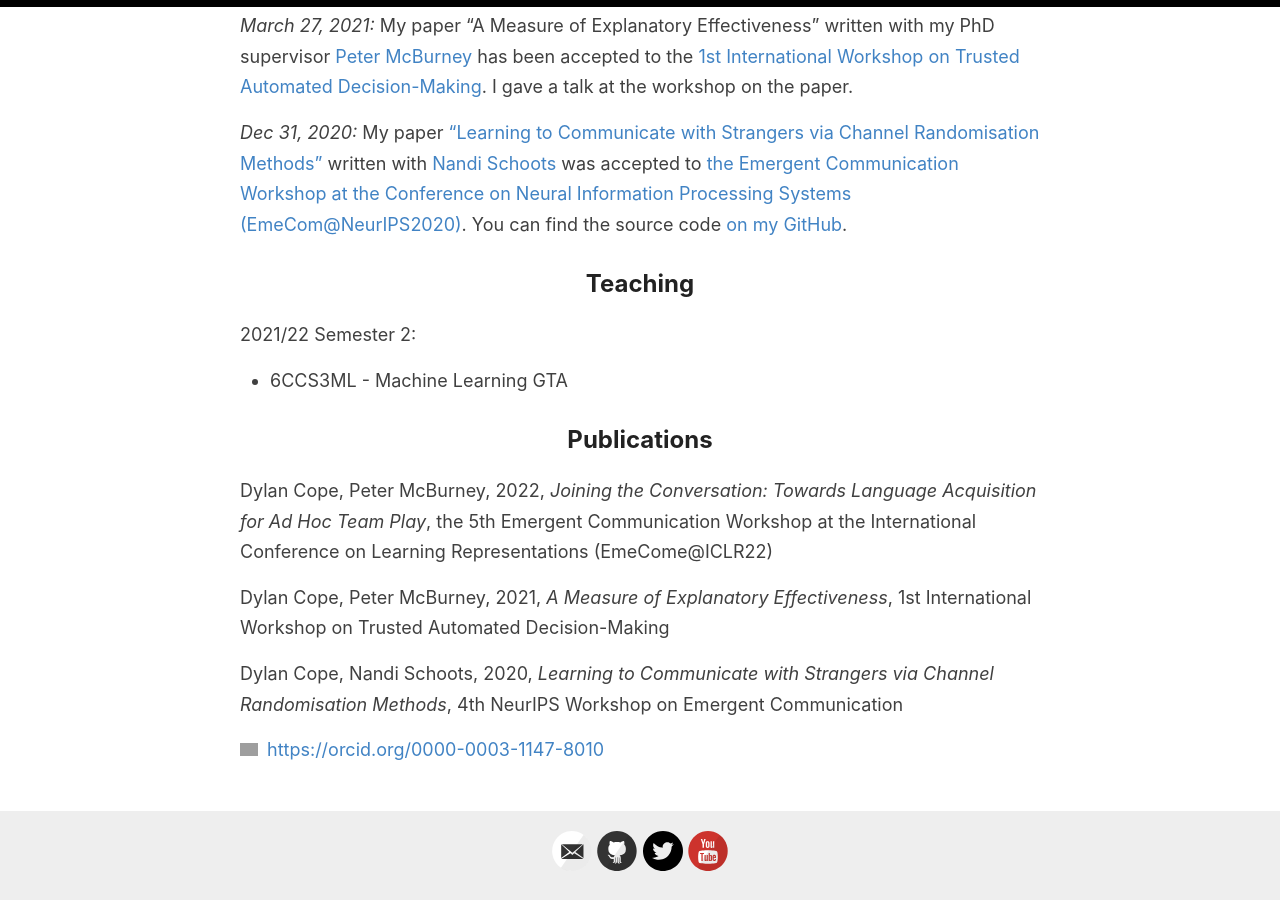
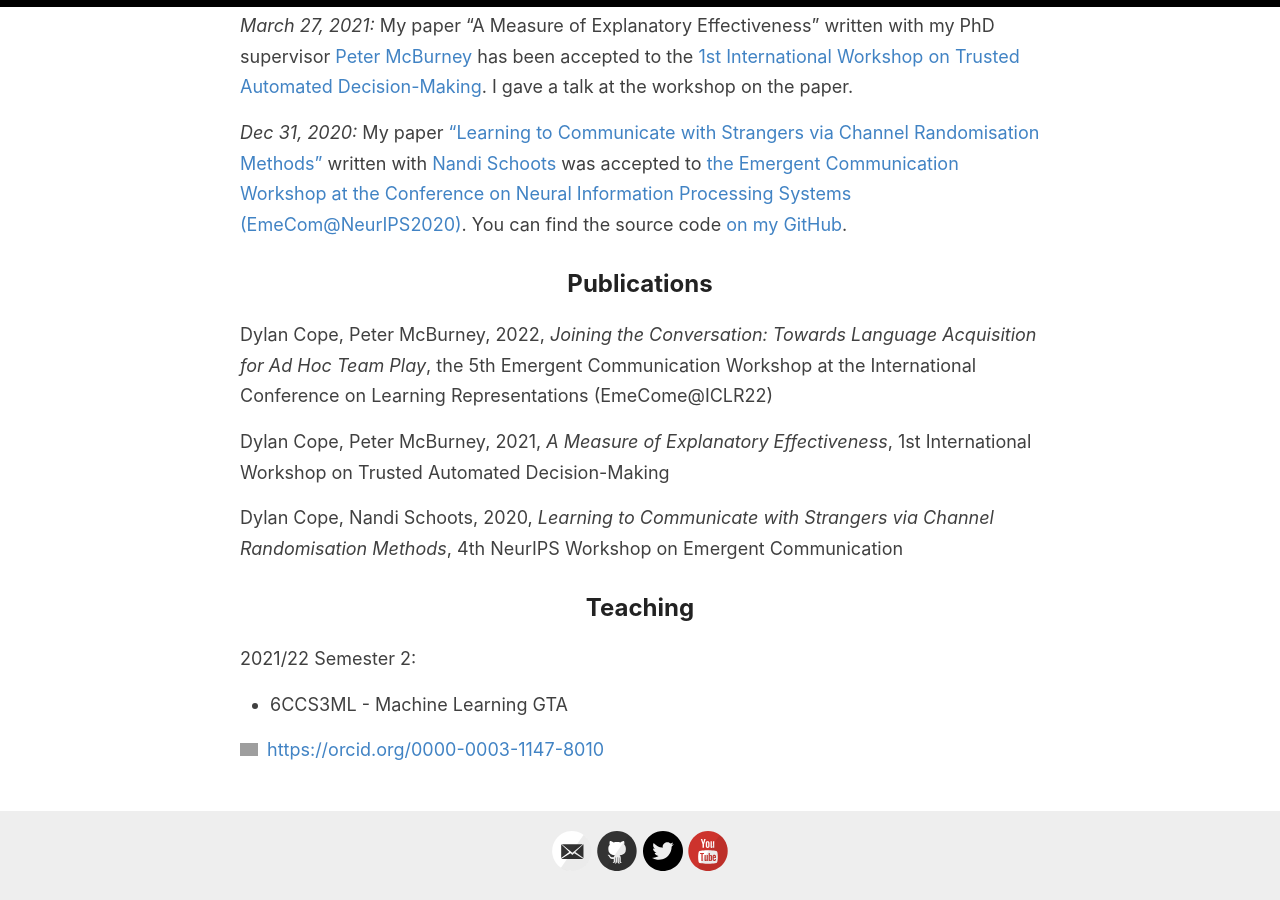
Before and after one commit to DylanCope/dylancope.github.io, a Jekyll site: the page built from index.md, in a window 1280 px wide and 900 px high, scrolled down 1446 px. Built offline with Jekyll 4.4.1, drawn with Linux system fonts in a browser that asks for light colours; part of the change alters nothing that is shown; grey boxes are pictures that could not be loaded.

```diff
--- a/index.md
+++ b/index.md
@@ -23,12 +23,6 @@ _March 27, 2021:_ My paper "A Measure of Explanatory Effectiveness" written with
 
 _Dec 31, 2020:_ My paper ["Learning to Communicate with Strangers via Channel Randomisation Methods"](https://drive.google.com/file/d/1FaBSE8jcuf6hGIbbp34Dxu7jPjh0iJl0/view?usp=sharing) written with [Nandi Schoots](https://safeandtrustedai.org/person/nandi-schoots/) was accepted to [the Emergent Communication Workshop at the Conference on Neural Information Processing Systems (EmeCom@NeurIPS2020)](https://sites.google.com/view/emecom2020/home). You can find the source code [on my GitHub](https://github.com/DylanCope/zero-shot-comm).
 
-## Teaching
-
-2021/22 Semester 2:
-
-* 6CCS3ML - Machine Learning GTA
-
 ## Publications
 
 Dylan Cope, Peter McBurney, 2022, _Joining the Conversation: Towards Language Acquisition for Ad Hoc Team Play_, the 5th Emergent Communication Workshop at the International Conference on Learning Representations (EmeCome@ICLR22)
@@ -37,5 +31,11 @@ Dylan Cope, Peter McBurney, 2021, _A Measure of Explanatory Effectiveness_, 1st
 
 Dylan Cope, Nandi Schoots, 2020, _Learning to Communicate with Strangers via Channel Randomisation Methods_, 4th NeurIPS Workshop on Emergent Communication
 
+## Teaching
+
+2021/22 Semester 2:
+
+* 6CCS3ML - Machine Learning GTA
+
 
 <div itemscope itemtype="https://schema.org/Person"><a itemprop="sameAs" content="https://orcid.org/0000-0003-1147-8010" href="https://orcid.org/0000-0003-1147-8010" target="orcid.widget" rel="me noopener noreferrer" style="vertical-align:top;"><img src="https://orcid.org/sites/default/files/images/orcid_16x16.png" style="width:1em;margin-right:.5em;" alt="ORCID iD icon">https://orcid.org/0000-0003-1147-8010</a></div>
```
